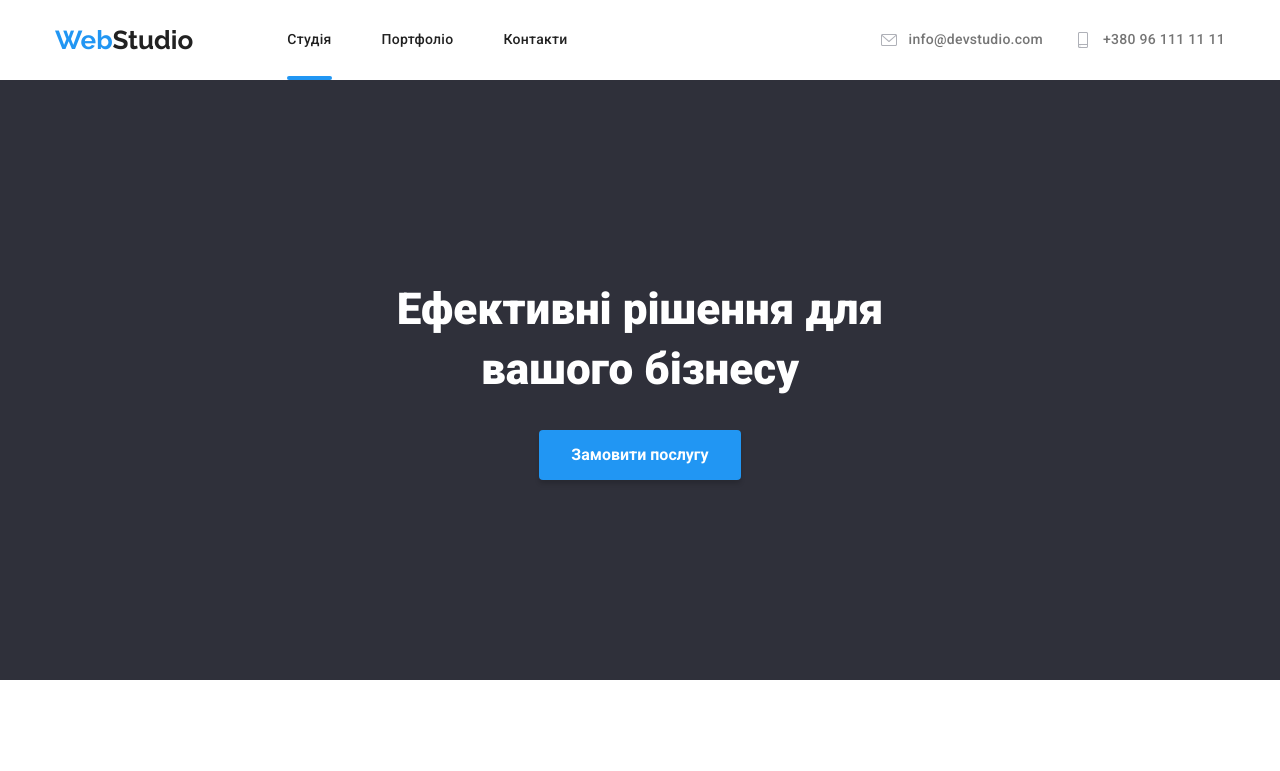
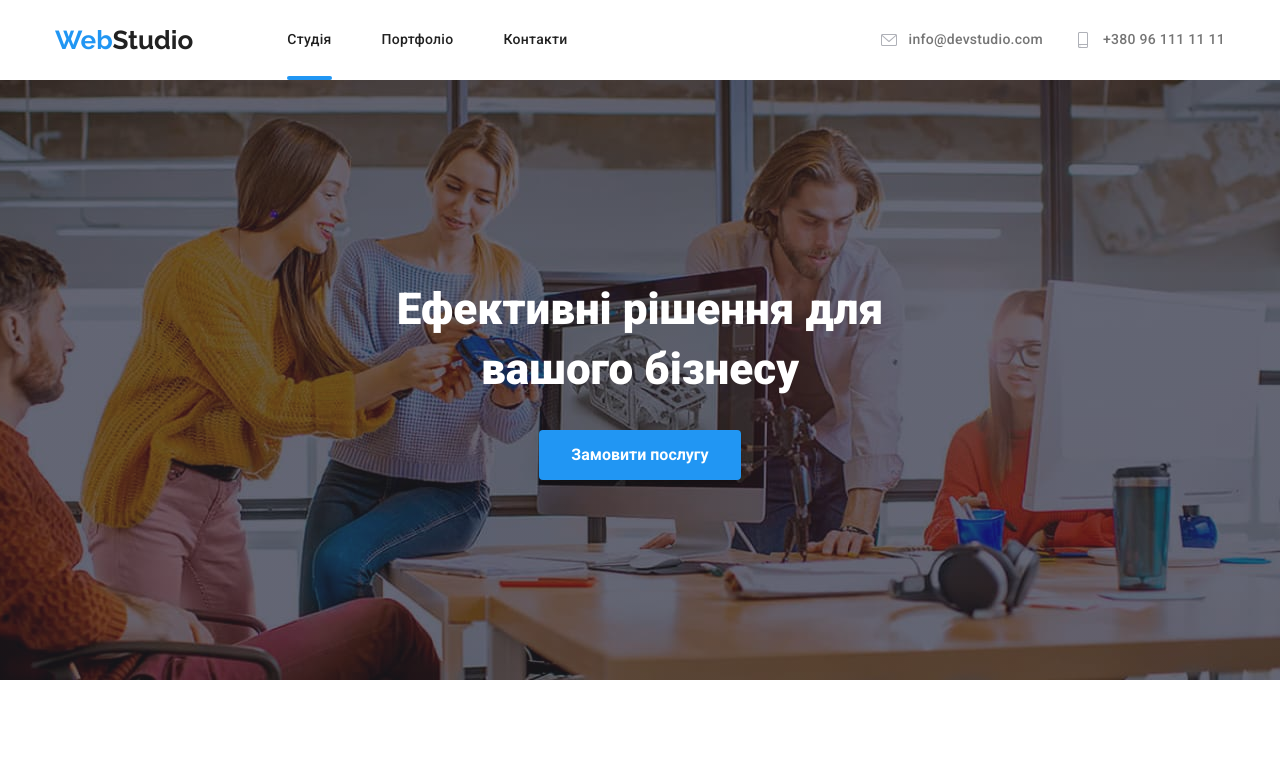
Before and after one commit to OrestMaliuta/goit-markup-hw-07, a plain HTML site: page index.html in a window 1280 px wide. Shown: the top 771 px of the page. Drawn offline with nearby package versions, Linux system fonts and the light colour scheme.

Commit message:
v7-228282

```diff
--- a/sass/components/_tittle-section.scss
+++ b/sass/components/_tittle-section.scss
@@ -11,7 +11,7 @@
         linear-gradient(to right,
         rgba(47, 48, 58, 0.4),
         rgba(47, 48, 58, 0.4)),
-        url("./images/mainbckg.jpg");
+        url("/images/mainbckg.jpg");
 
     background-repeat: no-repeat;
     background-size: cover;
```
Also changed, not shown: css/main.css, css/main.min.css, 2 other files.
